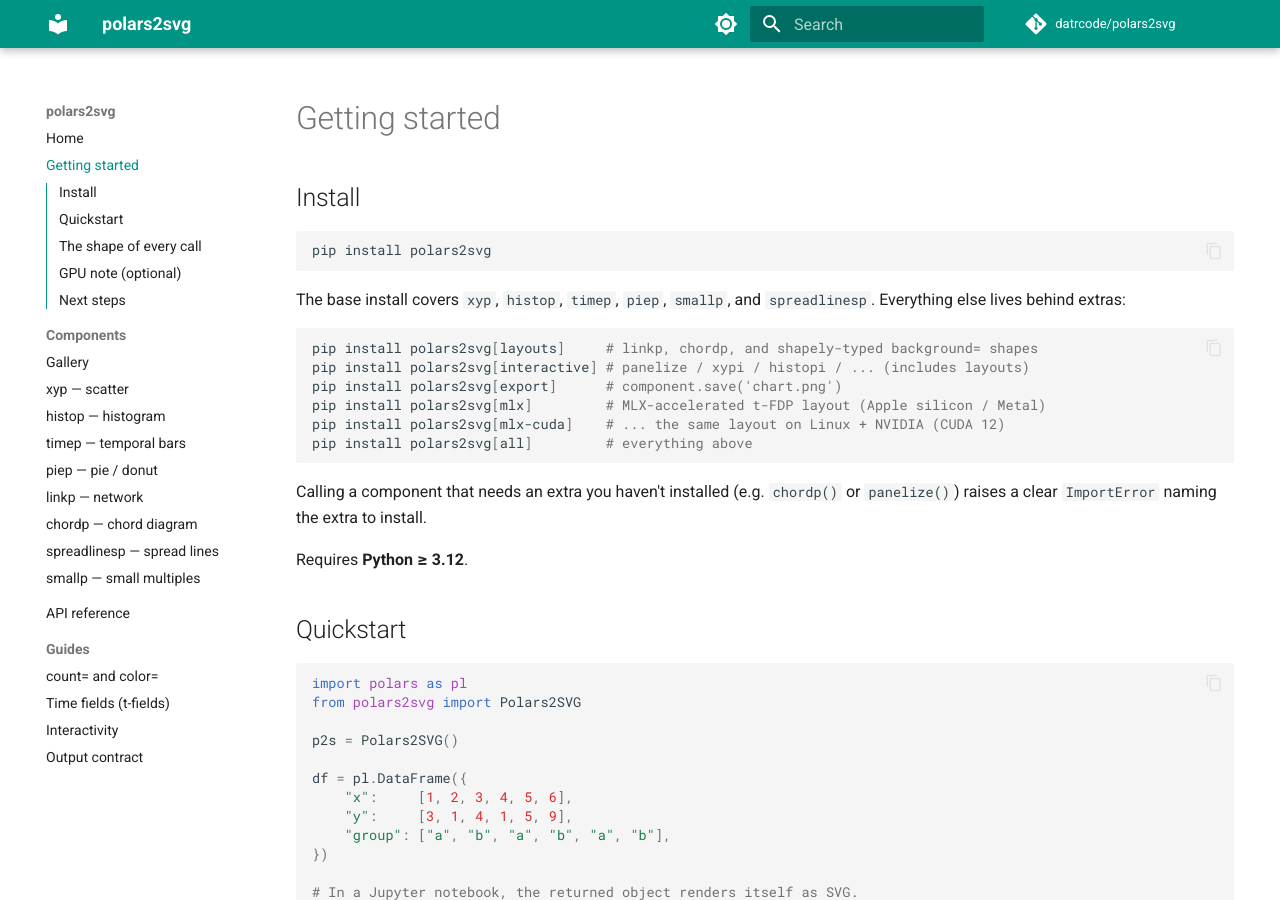
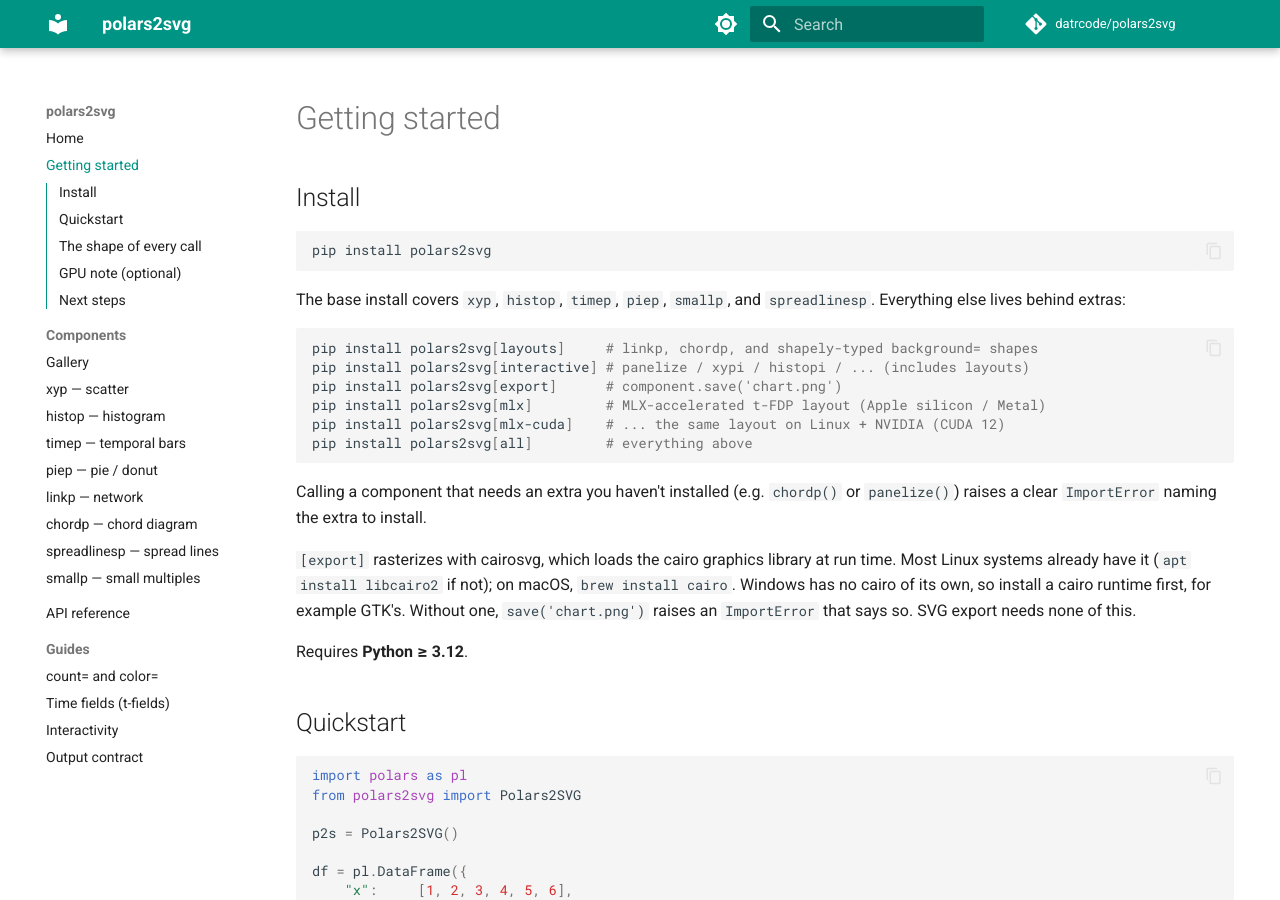
Before and after one commit to datrcode/polars2svg, an MkDocs documentation site: the page built from docs/getting-started.md, in a window 1280 px wide and 900 px high. Built offline with MkDocs 1.6.1 and Material for MkDocs 9.7.7, drawn with Linux system fonts in a browser that asks for light colours; comment, search, counter and statistics services are not loaded.

Commit message:
docs: 0.6.0 -- [export] needs cairo; 'vary' sizes are proportional
getting-started.md says what cairo each platform needs for save('.png'), as
the README does. linkp.md and chordp.md describe 'vary' as it now works:
proportional to count= from zero, node area for linkp nodes, one link scale
across relationships, size ranges as (floor, max); chordp's count row notes
that a negative edge count is treated as zero. mkdocs build --strict passes
with docs.yml's pins.

Co-Authored-By: Claude Opus 5.5 <noreply@anthropic.com>

```diff
--- a/docs/getting-started.md
+++ b/docs/getting-started.md
@@ -20,6 +20,12 @@ pip install polars2svg[all]         # everything above
 
 Calling a component that needs an extra you haven't installed (e.g. `chordp()`
 or `panelize()`) raises a clear `ImportError` naming the extra to install.
+
+`[export]` rasterizes with cairosvg, which loads the cairo graphics library at
+run time. Most Linux systems already have it (`apt install libcairo2` if not); on
+macOS, `brew install cairo`. Windows has no cairo of its own, so install a cairo
+runtime first, for example GTK's. Without one, `save('chart.png')` raises an
+`ImportError` that says so. SVG export needs none of this.
 
 Requires **Python ≥ 3.12**.
 
```
Also changed, not shown: docs/components/chordp.md (+2 -2 lines), docs/components/linkp.md (+2 -1 lines).
